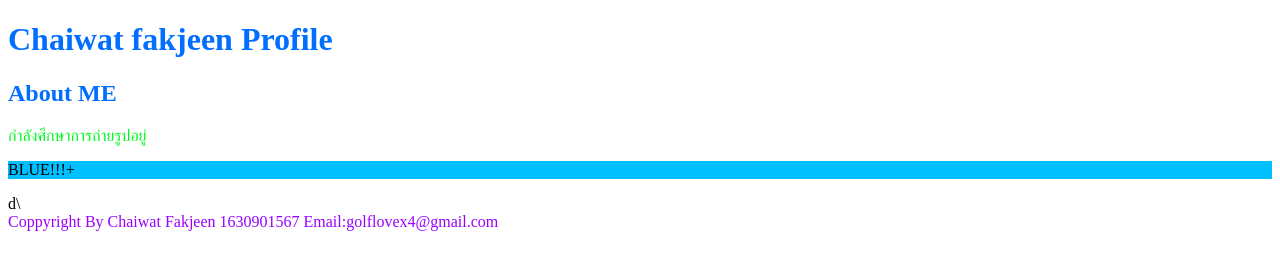
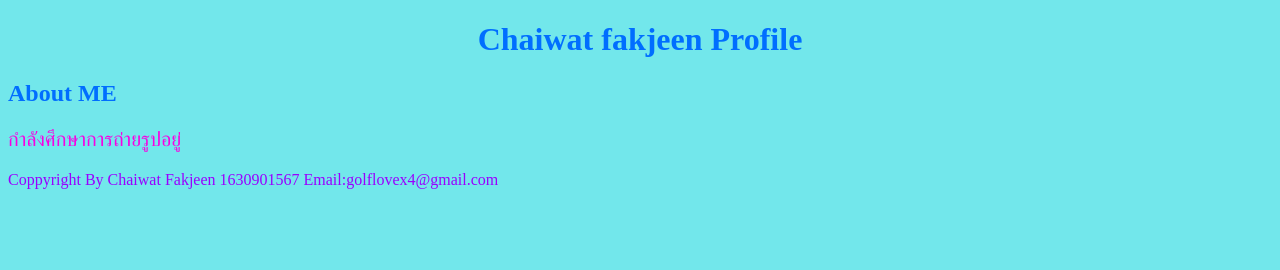
Before and after one commit to golflovex4/TestGITHUB, a plain HTML site: page index.html in a window 1280 px wide. Drawn offline with Linux system fonts and the light colour scheme; files that its build step writes are made by us from their sources.

Commit message:
HTML V1
ADD CSS LINK

```diff
--- a/CSS/index.css
+++ b/CSS/index.css
@@ -0,0 +1,12 @@
+body {
+    background-color: rgb(114, 231, 235);
+  }
+  h1 {
+    color: white;
+    text-align: center;
+  }
+
+  p {
+    font-family: verdana;
+    font-size: 20px;
+  }
--- a/index.html
+++ b/index.html
@@ -3,15 +3,14 @@
 <head>
     <meta charset="UTF-8">
     <meta http-equiv="X-UA-Comatible" content="IE=edge">
-<title>MYPROFILE</title>
+    <title>MYPROFILE</title>
+    <link rel="stylesheet" href="/CSS/index.css">
 </head>
 <body>
 
     <h1 style="color:rgb(0, 110, 255);">Chaiwat fakjeen Profile</h1>
     <h2 style="color:rgb(0, 110, 255);">About ME</h2>
-    <p style="color: rgb(0, 248, 33);">กำลังศึกษาการถ่ายรูปอยู่</p>
-    <p style="background-color: deepskyblue;">BLUE!!!+</p>
-    d\<link rel="stylesheet" href="index.css">
+    <p style="color: rgb(248, 0, 227);">กำลังศึกษาการถ่ายรูปอยู่</p>
     <footer style="color: rgb(153, 0, 255);">Coppyright By Chaiwat Fakjeen 1630901567 Email:golflovex4@gmail.com</footer>
 </body>
 </html>
```
